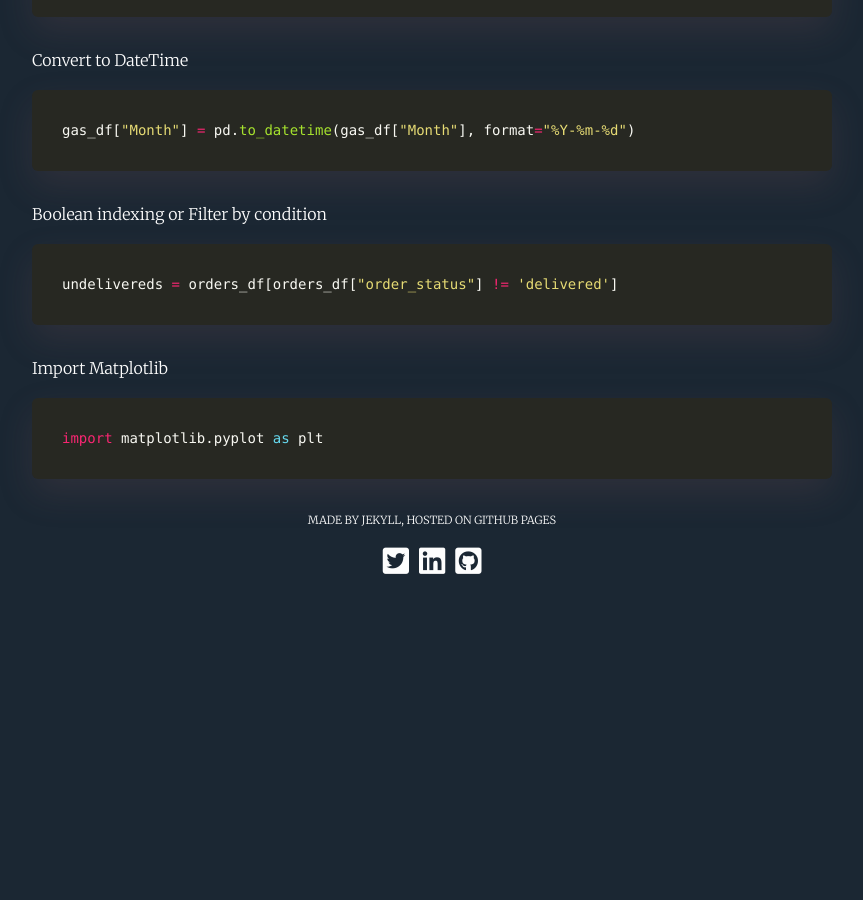
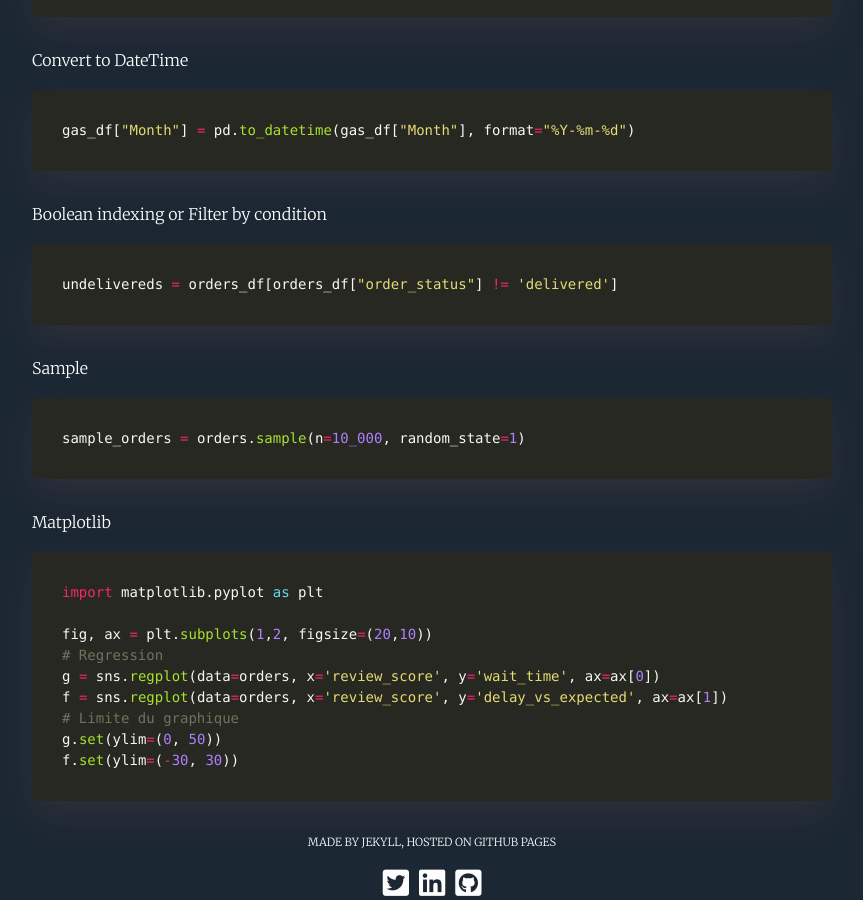
Before and after one commit to alexandrebk/alexandrebk.github.io, a Jekyll site: the page built from cheat_sheet_pandas.md, in a window 1280 px wide and 900 px high, scrolled down 748 px. Shown: the whole window, without its empty margins (208-1071 px from the left). Built offline with Jekyll 4.4.1, drawn with Linux system fonts in a browser that asks for light colours; nearby versions of some CDN libraries; before the commit the page ends 1326 px from its top, so only the background shows below that.

Commit message:
Updates Cheat Sheet Pandas

````diff
--- a/cheat_sheet_pandas.md
+++ b/cheat_sheet_pandas.md
@@ -39,8 +39,22 @@ Boolean indexing or Filter by condition
 undelivereds = orders_df[orders_df["order_status"] != 'delivered']
 ```
 
-Import Matplotlib
+Sample
+
+```python
+sample_orders = orders.sample(n=10_000, random_state=1)
+```
+
+Matplotlib
 
 ```python
 import matplotlib.pyplot as plt
+
+fig, ax = plt.subplots(1,2, figsize=(20,10))
+# Regression
+g = sns.regplot(data=orders, x='review_score', y='wait_time', ax=ax[0])
+f = sns.regplot(data=orders, x='review_score', y='delay_vs_expected', ax=ax[1])
+# Limite du graphique
+g.set(ylim=(0, 50))
+f.set(ylim=(-30, 30))
 ```
````
Also changed, not shown: cheat_sheet_python.md (+6 -0 lines).
